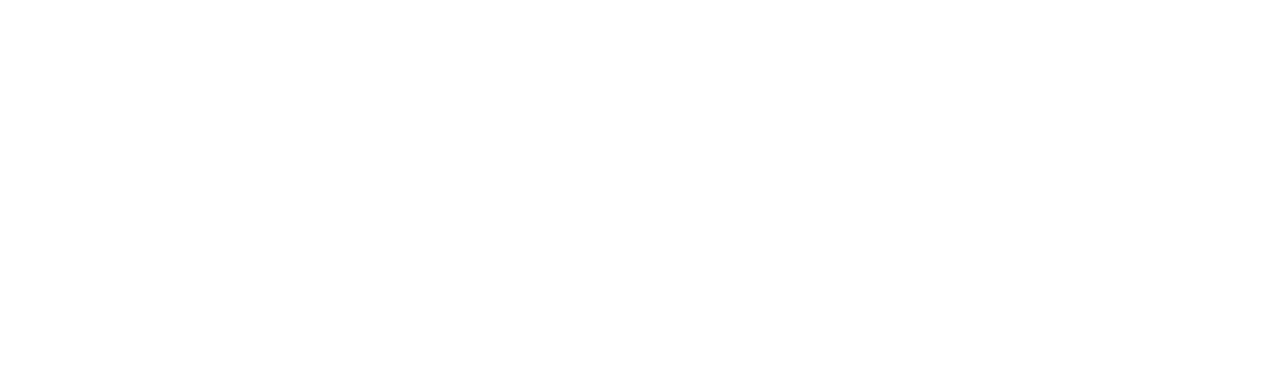
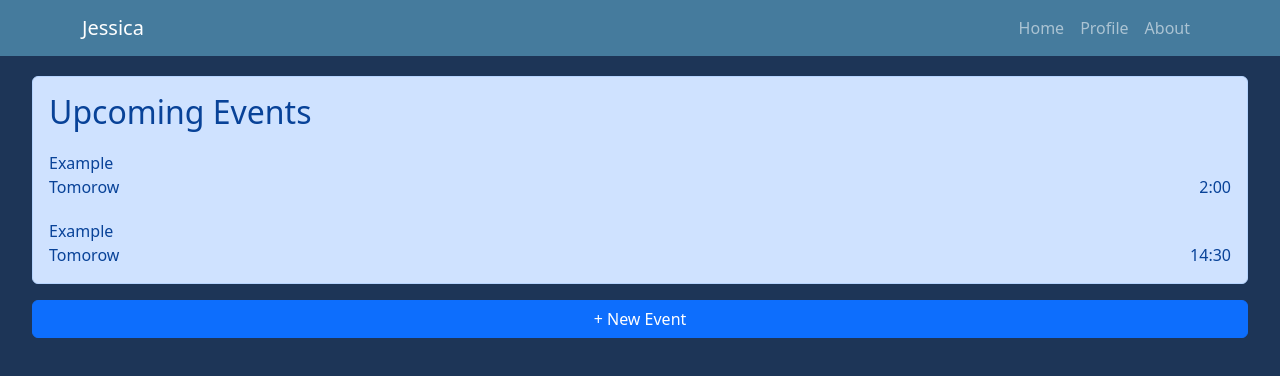
Before and after one commit to sebcyde/jessica, a React (Create React App) app: page / in a window 1280 px wide. Before the commit this address had no page. Shown: the top 376 px of the page. Built offline with nearby package versions, Linux system fonts and the light colour scheme.

Commit message:
started on dashboard

```diff
--- a/src/App.tsx
+++ b/src/App.tsx
@@ -4,7 +4,9 @@
 import { Routes, Route } from 'react-router-dom';
 import LoadingPage from './Pages/LoadingPage';
 import NewTask from './Pages/NewTask';
-import { Button } from 'react-bootstrap';
+import Dashboard from './Pages/Dashboard';
+import Profile from './Pages/Profile';
+import About from './Pages/About';
 
 function App() {
 	const [Loading, setLoading] = useState<boolean>(false);
@@ -15,8 +17,12 @@
 			) : (
 				<>
 					<Routes>
-						{/* <Route path="/" element={<Homepage />} /> */}
+						<Route path="/" element={<Dashboard />} />
 						<Route path="/newtask" element={<NewTask />} />
+						<Route path="/about" element={<About />} />
+						<Route path="/profile" element={<Profile />} />
+						{/* <Route path="/newtask" element={<NewTask />} />
+						<Route path="/newtask" element={<NewTask />} /> */}
 					</Routes>
 				</>
 			)}
--- /dev/null
+++ b/src/Components/DashboardWelcome.tsx
@@ -0,0 +1,44 @@
+import React from 'react';
+import { Alert } from 'react-bootstrap';
+
+type Props = {};
+
+const DashboardWelcome = (props: Props) => {
+	const Events: object[] = [];
+
+	return (
+		<div className="width-100 height-100">
+			<Alert className="margin-top-thin width-95 margin-left-a margin-right-a">
+				<h2 className="margin-bot-thin">Upcoming Events</h2>
+				{Events.map((Event) => {
+					return (
+						<div className="width-100 margin-bot-thin">
+							<span>Example</span>
+							<div className="flex just-apart">
+								<span>Tomorow</span>
+								<span>2:00</span>
+							</div>
+						</div>
+					);
+				})}
+
+				<div className="width-100 margin-bot-thin">
+					<span>Example</span>
+					<div className="flex just-apart">
+						<span>Tomorow</span>
+						<span>2:00</span>
+					</div>
+				</div>
+				<div className="width-100">
+					<span>Example</span>
+					<div className="flex just-apart">
+						<span>Tomorow</span>
+						<span>14:30</span>
+					</div>
+				</div>
+			</Alert>
+		</div>
+	);
+};
+
+export default DashboardWelcome;
--- /dev/null
+++ b/src/Pages/About.tsx
@@ -0,0 +1,9 @@
+import React from 'react';
+
+type Props = {};
+
+const About = (props: Props) => {
+	return <div>About</div>;
+};
+
+export default About;
--- /dev/null
+++ b/src/Pages/Dashboard.tsx
@@ -0,0 +1,29 @@
+import React from 'react';
+import { Button } from 'react-bootstrap';
+import { useNavigate } from 'react-router-dom';
+import DashboardWelcome from '../Components/DashboardWelcome';
+import DashboardNavbar from '../Partials/DashboardNavbar';
+
+type Props = {};
+
+const Dashboard = (props: Props) => {
+	const navigate = useNavigate();
+	const addEvent = (): void => {
+		navigate('/newtask');
+	};
+
+	return (
+		<div className="Page flex flex-col align-cent">
+			<DashboardNavbar />
+			<DashboardWelcome />
+			<Button
+				onClick={addEvent}
+				className="width-95 margin-left-a margin-right-a"
+			>
+				+ New Event
+			</Button>
+		</div>
+	);
+};
+
+export default Dashboard;
--- /dev/null
+++ b/src/Pages/Profile.tsx
@@ -0,0 +1,9 @@
+import React from 'react';
+
+type Props = {};
+
+const Profile = (props: Props) => {
+	return <div>Profile</div>;
+};
+
+export default Profile;
--- /dev/null
+++ b/src/Partials/DashboardNavbar.tsx
@@ -0,0 +1,32 @@
+import React from 'react';
+import { Container, Nav, Navbar } from 'react-bootstrap';
+import { useNavigate } from 'react-router-dom';
+
+type Props = {};
+
+const DashboardNavbar = (props: Props) => {
+	const navigate = useNavigate();
+
+	const ToAbout = (): void => {
+		navigate('/about');
+	};
+
+	const ToProfile = (): void => {
+		navigate('/profile');
+	};
+
+	return (
+		<Navbar className="bg-blue-med width-100" variant="dark">
+			<Container>
+				<Navbar.Brand href="#home">Jessica</Navbar.Brand>
+				<Nav className="margin-left-a">
+					<Nav.Link>Home</Nav.Link>
+					<Nav.Link onClick={ToProfile}>Profile</Nav.Link>
+					<Nav.Link onClick={ToAbout}>About</Nav.Link>
+				</Nav>
+			</Container>
+		</Navbar>
+	);
+};
+
+export default DashboardNavbar;
--- a/src/Partials/NewTaskDetails.tsx
+++ b/src/Partials/NewTaskDetails.tsx
@@ -53,7 +53,6 @@
 			<Button variant="primary" type="submit" className="width-100">
 				Create Event
 			</Button>
-			<NewTaskDatePicker />
 		</Form>
 	);
 };
--- a/src/Theme/Helpers.scss
+++ b/src/Theme/Helpers.scss
@@ -36,6 +36,14 @@
 
 	.margin-right-a {
 		margin-right: auto;
+	}
+
+	.margin-top-thin {
+		margin-top: 20px;
+	}
+
+	.margin-bot-thin {
+		margin-bottom: 20px;
 	}
 
 	// Padding
```
